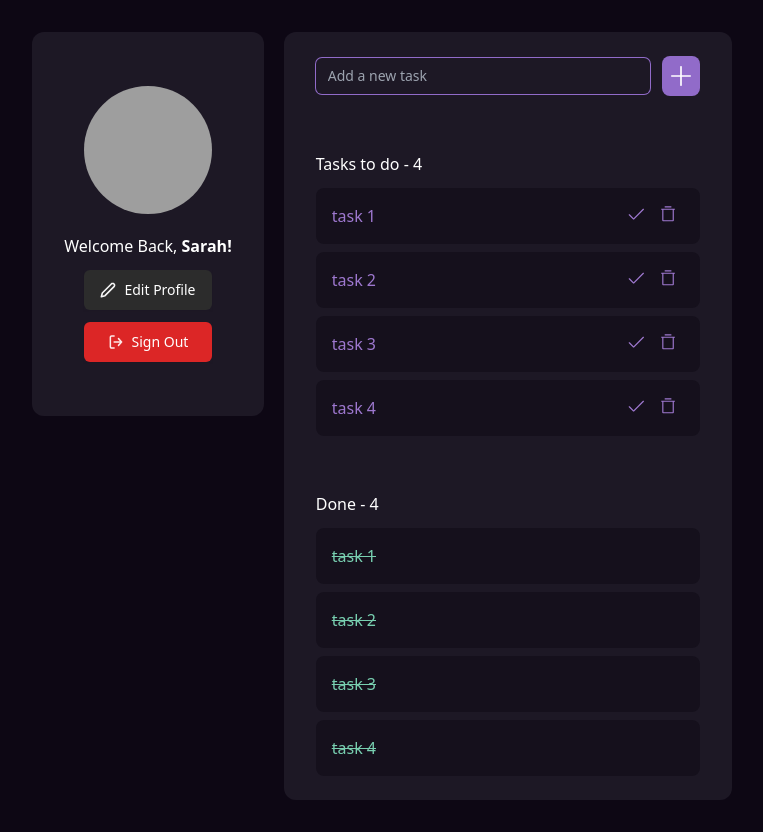
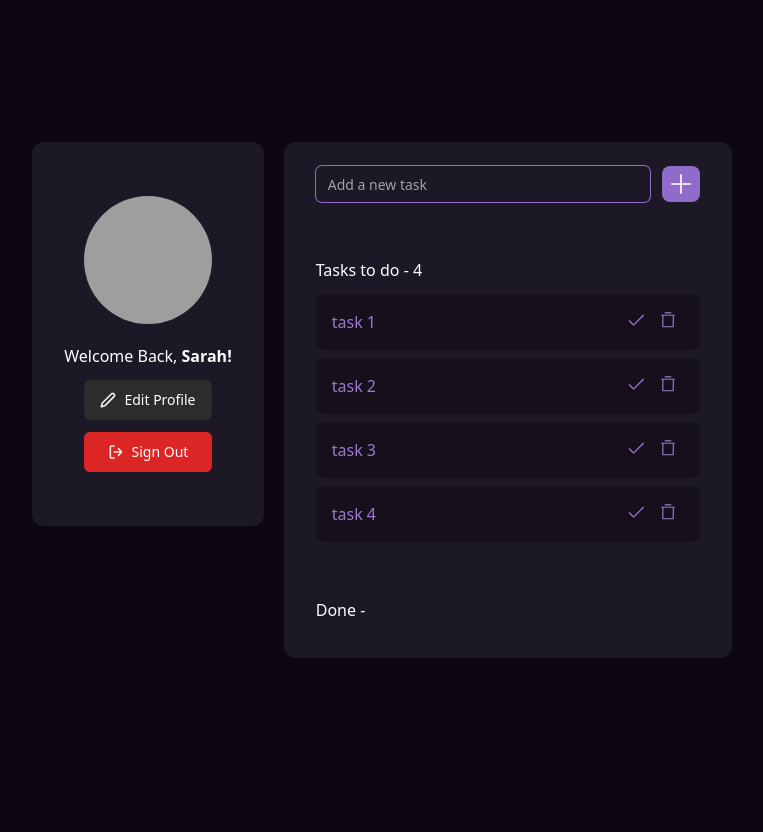
Before and after one commit to damaradii/VOCA-Task, a React (Vite) app: page /task in a window 1280 px wide. Shown: the whole page, without its empty margins (258-1021 px from the left). After the commit the page ends 800 px from the top, so only its background shows below. Built offline with nearby package versions, Linux system fonts and the light colour scheme; grey boxes are pictures that could not be loaded.

Commit message:
create dinamis task

```diff
--- a/package.json
+++ b/package.json
@@ -10,6 +10,7 @@
     "preview": "vite preview"
   },
   "dependencies": {
+    "axios": "^1.7.7",
     "react": "^18.3.1",
     "react-dom": "^18.3.1",
     "react-router-dom": "^6.28.0",
--- a/src/components/index.jsx
+++ b/src/components/index.jsx
@@ -3,5 +3,6 @@ import TaskForm from "./molecules/taskForm";
 import TaskDone from "./molecules/taksDone";
 import Input from "./atoms/input";
 import Image from "./atoms/image";
+import InputForm from "./molecules/form";
 
-export { Button, TaskForm, Input, Image, TaskDone };
+export { Button, TaskForm, Input, Image, TaskDone, InputForm };
--- /dev/null
+++ b/src/components/molecules/form.jsx
@@ -0,0 +1,53 @@
+import plus from "../../assets/plus.svg";
+import useFormTask from "../../config/formTask";
+import usePostTask from "../../config/postTask";
+import { useEffect } from "react";
+import { useParams } from "react-router-dom";
+
+function InputForm({ className, ...props }) {
+  const { getPostsById, addPost } = usePostTask();
+  const { form, setFormData } = useFormTask();
+  const { title } = form;
+  const { id } = useParams();
+
+  useEffect(() => {
+    if (id) {
+      const post = getPostsById(id);
+      if (post) setFormData("title", post.title);
+    }
+  }, [id, getPostsById, setFormData]);
+
+  const handleSubmit = (e) => {
+    e.preventDefault();
+    addPost(form);
+    setFormData("title", "");
+  };
+
+  return (
+    <form className="space-y-6 w-full" action="#" method="POST">
+      <div className="flex items-center w-full">
+        <input
+          id="formTask"
+          name="formTask"
+          type="text"
+          placeholder="Add a new task"
+          autoComplete="off"
+          value={title}
+          onChange={(e) => setFormData("title", e.target.value)}
+          required
+          className={`${className} p-3 h-9 w-full block rounded-md border-0 text-white ring-1
+          ring-[#916bc9] placeholder:text-gray-400 sm:text-sm/6 bg-[#1D1825]`}
+        />
+        <button
+          type="submit"
+          onClick={handleSubmit}
+          className="flex items-center w-11 h-9 justify-center rounded-lg bg-[#916bc9] hover:bg-[#6a4d95] ml-3"
+        >
+          <img src={plus} alt="plus icon" className="w-5" />
+        </button>
+      </div>
+    </form>
+  );
+}
+
+export default InputForm;
--- a/src/components/molecules/index.jsx
+++ b/src/components/molecules/index.jsx
@@ -1,3 +1,4 @@
 import TaskForm from "./taskForm";
+import InputForm from "./form";
 
-export default TaskForm;
+export default { TaskForm, InputForm };
--- /dev/null
+++ b/src/config/formTask.js
@@ -0,0 +1,13 @@
+import { create } from "zustand";
+
+const useFormTask = create((set) => ({
+  form: {
+    title: "",
+  },
+  setFormData: (formtype, formValue) =>
+    set((state) => ({
+      form: { ...state.form, [formtype]: formValue },
+    })),
+}));
+
+export default useFormTask;
--- a/src/config/postTask.js
+++ b/src/config/postTask.js
@@ -15,6 +15,29 @@ const usePostTask = create((set, get) => ({
   getPostsById: (id) => {
     return get().posts.find((post) => post._id == id);
   },
+  addPost: (post) => {
+    set((state) => ({
+      posts: [
+        ...state.posts,
+        {
+          ...post,
+          _id: state.posts.length + 1,
+        },
+      ],
+    }));
+  },
+  updatePost: (id, updatedPost) => {
+    set((state) => ({
+      posts: state.posts.map((post) =>
+        post._id == id
+          ? {
+              ...post,
+              ...updatedPost,
+            }
+          : post
+      ),
+    }));
+  },
 }));
 
 export default usePostTask;
--- a/src/pages/Task.jsx
+++ b/src/pages/Task.jsx
@@ -4,8 +4,7 @@ import { useNavigate } from "react-router-dom";
 import { useEffect } from "react";
 import edit from "../assets/edit.svg";
 import logout from "../assets/log_out.svg";
-import plus from "../assets/plus.svg";
-import { TaskForm, TaskDone, Image, Button } from "../components";
+import { TaskForm, TaskDone, Image, Button, InputForm } from "../components";
 import Swal from "sweetalert2";
 
 const Task = () => {
@@ -83,28 +82,9 @@ const Task = () => {
       {/* right task */}
       <div className="flex min-h-full flex-col justify-center  rounded-xl lg:px-8 bg-[#1D1825] py-6">
         <div className=" sm:mx-auto sm:w-96 sm:max-w-sm ">
-          <form className="space-y-6" action="#" method="POST">
-            <div className="flex justify-center items-center">
-              <input
-                id="task"
-                name="task"
-                type="text"
-                autoComplete="task"
-                placeholder="Add a new task"
-                required
-                className="p-3 block w-full rounded-md border-0 py-1.5 text-white ring-1
-               ring-[#916bc9] placeholder:text-gray-400  sm:text-sm/6 bg-[#1D1825]"
-              />
-
-              <button
-                type="submit"
-                className="flex items-center w-11 h-10 justify-center rounded-lg bg-[#916bc9] hover:bg-[#6a4d95] ml-3"
-              >
-                <img src={plus} alt="" className="w-5" />
-              </button>
-            </div>
-          </form>
-
+          <div>
+            <InputForm />
+          </div>
           <h1 className="text-white text-left mt-14 mb-3">
             Tasks to do - {posts.length}
           </h1>
@@ -121,19 +101,8 @@ const Task = () => {
             ))}
           </div>
 
-          <h1 className="text-white text-left mt-14 mb-3">
-            Done - {posts.length}
-          </h1>
-          <div>
-            {posts.map((post) => (
-              <TaskDone
-                key={post._id}
-                props={{
-                  title: post.title,
-                }}
-              />
-            ))}
-          </div>
+          <h1 className="text-white text-left mt-14 mb-3">Done -</h1>
+          <div></div>
         </div>
       </div>
     </div>
```
Also changed, not shown: 1 other file (tests, documents, lock files or other folders).
